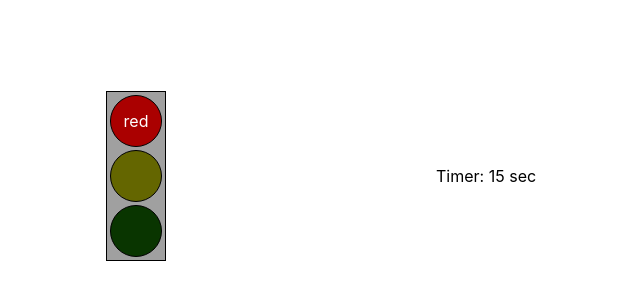
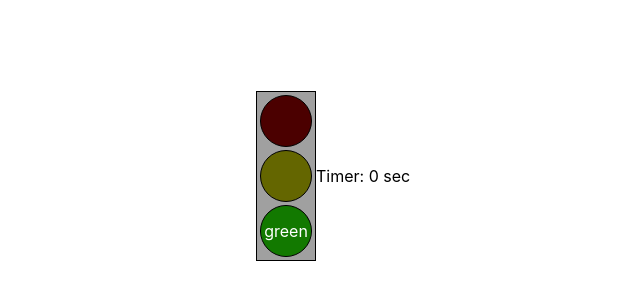
Before and after one commit to Dorime3/testTascTrueConf, a React (Create React App) app: page /green in a window 1280 px wide. Before the commit this address led to /red. Shown: the part 224-524 px from the top of the page, without its empty margins (204-844 px from the left). Built offline with nearby package versions, Linux system fonts and the light colour scheme.

Commit message:
settimeoutColors

```diff
--- a/src/App.js
+++ b/src/App.js
@@ -1,14 +1,12 @@
-import { useEffect, useState } from 'react';
 import './App.css';
 import { Timer } from './components/Timer';
-import { TrafficLights } from './components/TrafficLights';
+import { TrafficLightsContainer } from './components/TrafficLights';
 
 function App() {
 
   return (
     <div className="App">
-      <TrafficLights />
-      <Timer />
+      <TrafficLightsContainer />
     </div>
   );
 }
--- a/src/components/Timer.jsx
+++ b/src/components/Timer.jsx
@@ -3,7 +3,7 @@ import s from './Timer.module.scss'
 export const Timer = (props) => {
     return (
         <div className={s.timer}>
-            Timer: 15 sec
+            Timer: {props.time / 1000} sec
         </div>
     )
 }
--- a/src/components/TrafficLights.jsx
+++ b/src/components/TrafficLights.jsx
@@ -1,36 +1,40 @@
 import { useEffect, useState } from 'react';
-import { Redirect, Route, Switch } from 'react-router';
+import { Redirect, Route, Switch, withRouter } from 'react-router';
 import { Green } from './Green';
 import { Red } from './Red';
+import { Timer } from './Timer';
 import s from './TrafficLights.module.scss';
 import { Yellow } from './Yellow';
 
-export const TrafficLights = (props) => {
+const TrafficLights = (props) => {
+    const [color, setColor] = useState(props.location.pathname.slice(1))
+    const [time, setTime] = useState(0)
     const [colorNum, setColorNum] = useState(0)
-    const [color, setColor] = useState('red')
     const timeoutColor = [
         {
             color: 'red',
+            time: 10000
+        },
+        {
+            color: 'yellow',
             time: 3000
         },
         {
-            color: 'yellow',
-            time: 10000
-        },
-        {
             color: 'green',
-            time: 3000
+            time: 15000
         },
         {
             color: 'yellow',
-            time: 15000
+            time: 3000
         }]
     useEffect(() => {
         const { color, time } = timeoutColor[colorNum];
         const timer = setTimeout(() => {
-            setColorNum((colorNum + 1) % 4);
+            setColorNum(() => ((colorNum + 1) % 4));
             setColor(() => color);
+            setTime(() => time)
         }, time)
+        return () => clearTimeout(timer);
     }, [colorNum])
     return (
         <div className={s.wrapperTL}>
@@ -46,6 +50,9 @@ export const TrafficLights = (props) => {
                     <Route path='/green' component={Green} />
                 </div>
             </div>
+            <Timer time={time} />
         </div>
     )
 }
+
+export const TrafficLightsContainer = withRouter(TrafficLights)
```
